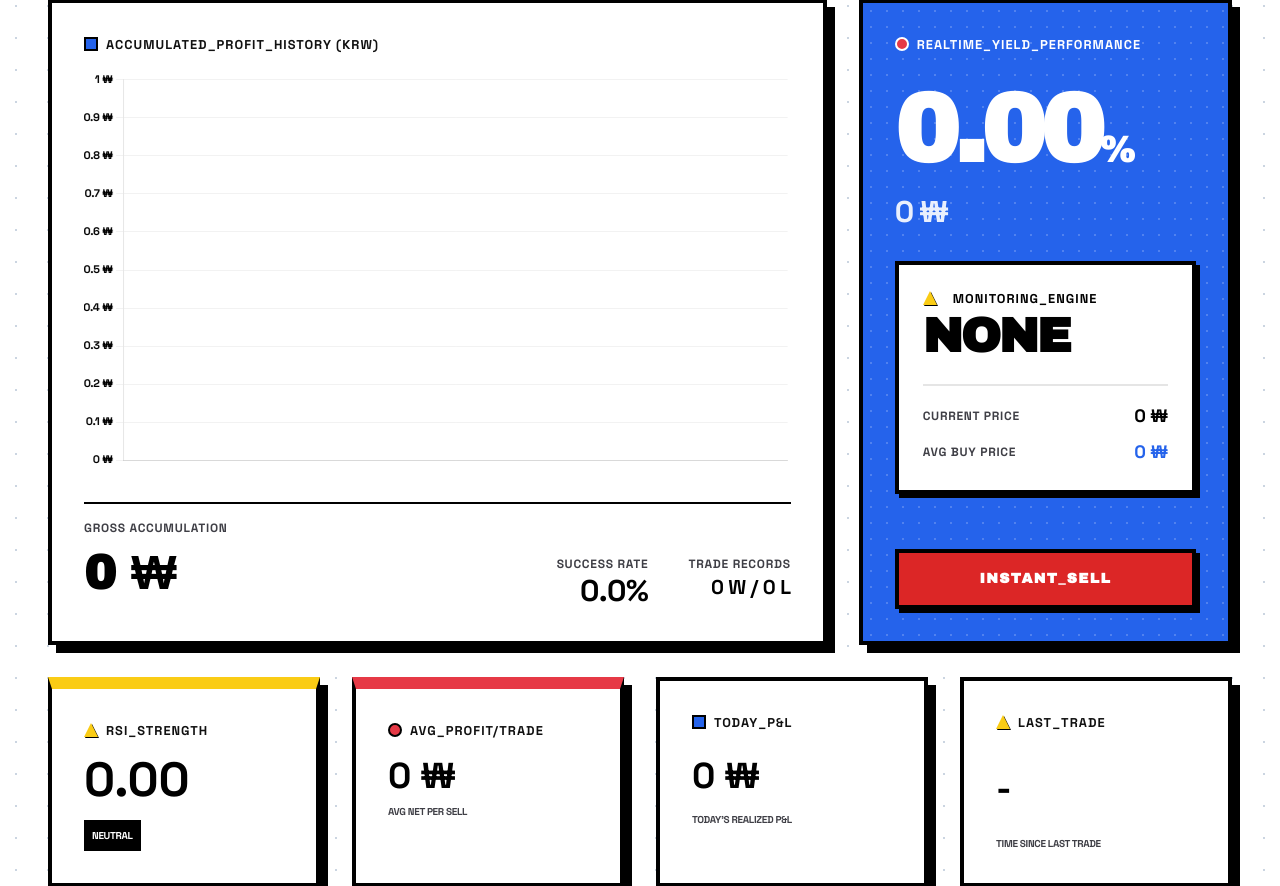
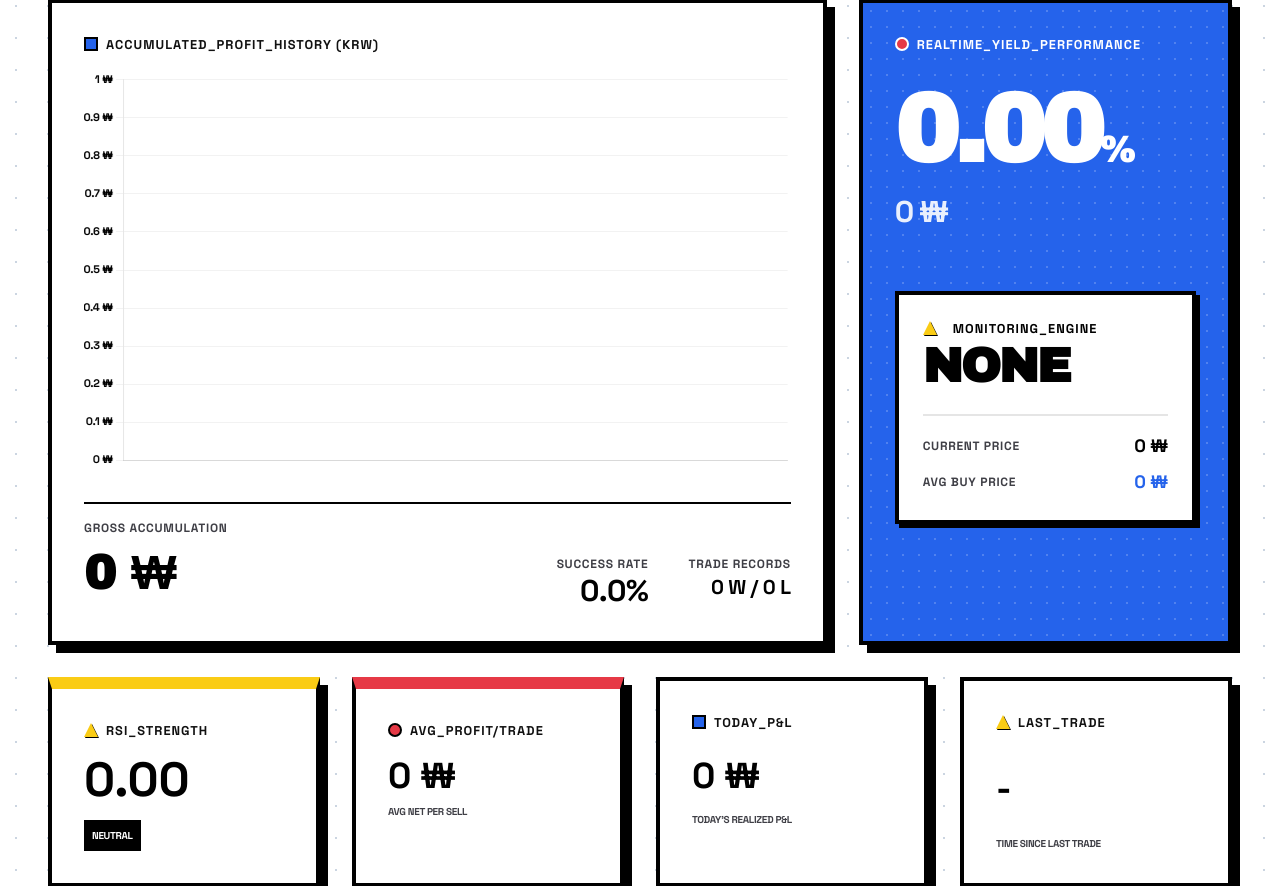
Before and after one commit to syl-deve/btrade, a FastAPI app: template templates/index.html in a window 1280 px wide; the page is wider, and only the part inside the window is pictured. Shown: the part 266-1152 px from the top of that part. Run offline with FastAPI, Linux system fonts and the light colour scheme; the template is opened without the code that fills it, so the values that code supplies are empty; some libraries are stand-ins or nearby versions.

Commit message:
UI: 즉시매도 버튼 코인 보유 시에만 표시
Co-Authored-By: Claude Sonnet 4.6 <noreply@anthropic.com>

```diff
--- a/templates/index.html
+++ b/templates/index.html
@@ -111,7 +111,7 @@
                 </div>
 
                 <div class="mt-6">
-                    <button id="sell-now-btn" onclick="sellNow()" class="btn-bau w-full justify-center py-4 bg-red-600 text-white border-4 border-black font-black tracking-widest text-sm hover:bg-red-700 transition-colors shadow-[4px_4px_0px_#000]">
+                    <button id="sell-now-btn" onclick="sellNow()" class="btn-bau w-full justify-center py-4 bg-red-600 text-white border-4 border-black font-black tracking-widest text-sm hover:bg-red-700 transition-colors shadow-[4px_4px_0px_#000]" style="display:none;">
                         <span data-i18n="btn_sell_now">즉시 매도</span>
                     </button>
                 </div>
@@ -463,14 +463,17 @@
                 }
 
                 const holdingProfitKrwEl = document.getElementById('holding-profit-krw');
+                const sellNowBtn = document.getElementById('sell-now-btn');
                 if (holdingProfitKrwEl) {
                     if (data.coin_balance > 0.0001 && data.avg_buy_price > 0) {
                         const holdingProfit = (data.current_price - data.avg_buy_price) * data.coin_balance;
                         holdingProfitKrwEl.innerText = (holdingProfit >= 0 ? '+' : '') + new Intl.NumberFormat().format(Math.floor(holdingProfit)) + ' ₩';
                         holdingProfitKrwEl.style.color = holdingProfit > 0 ? '#22C55E' : (holdingProfit < 0 ? '#E63946' : '#FFFFFF');
+                        if (sellNowBtn) sellNowBtn.style.display = '';
                     } else {
                         holdingProfitKrwEl.innerText = '0 ₩';
                         holdingProfitKrwEl.style.color = '#FFFFFF';
+                        if (sellNowBtn) sellNowBtn.style.display = 'none';
                     }
                 }
 
```
